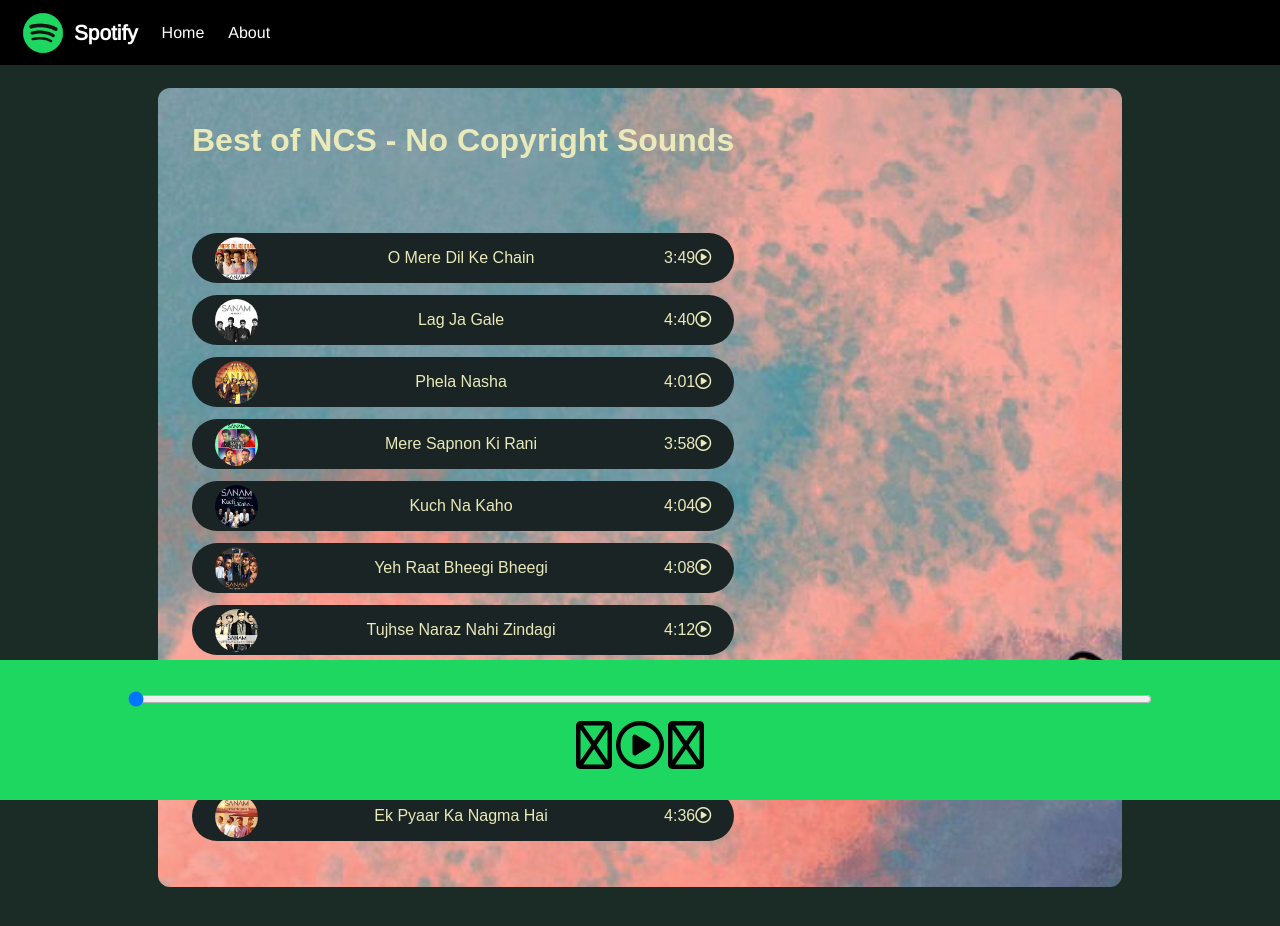
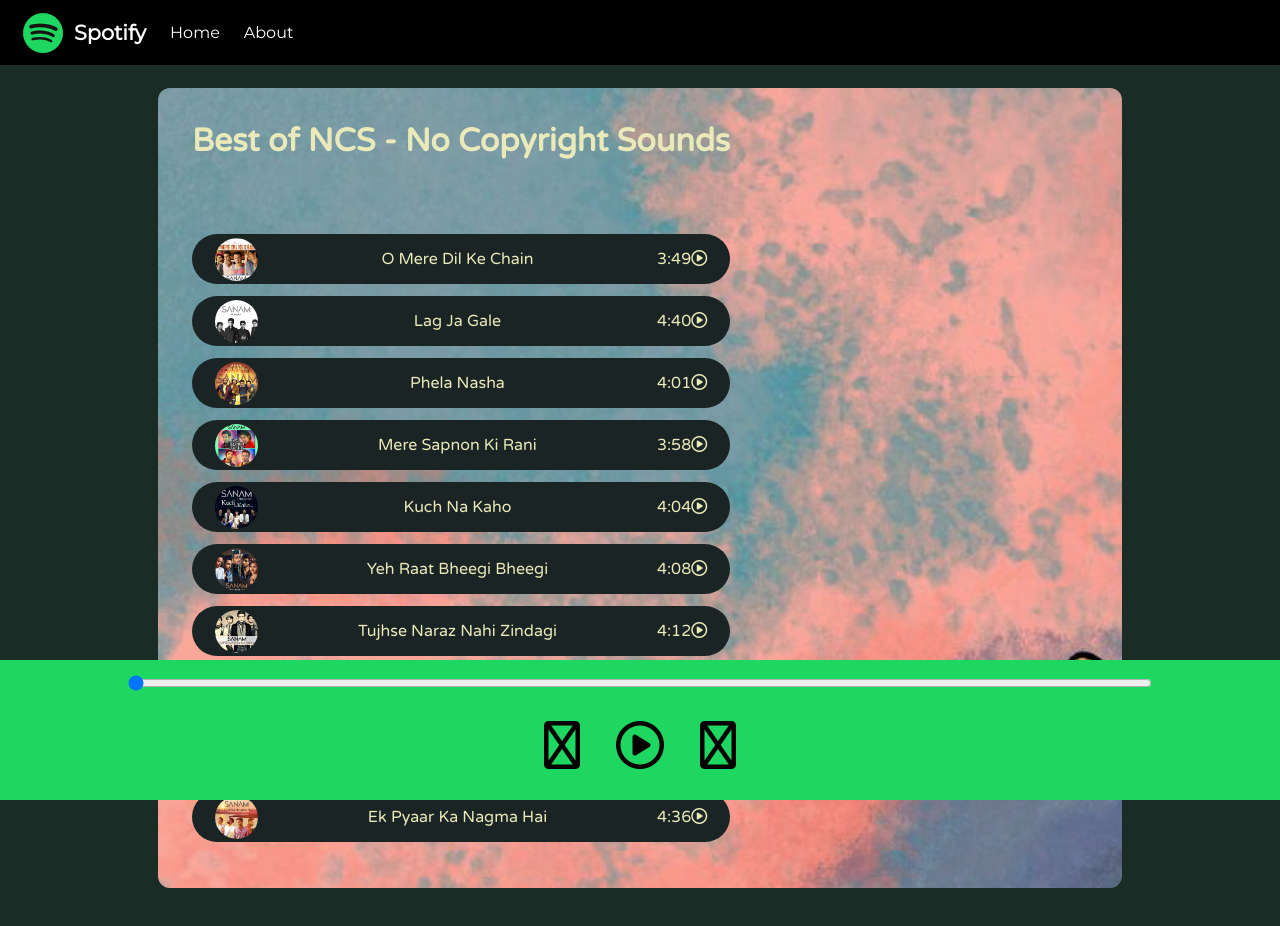
Before and after one commit to akakshat/Spotify-C, a plain HTML site: page index.html in a window 1280 px wide. Drawn offline with nearby package versions, Linux system fonts and the light colour scheme.

Commit message:
Update style.css

```diff
--- a/style.css
+++ b/style.css
@@ -1,4 +1,5 @@
-@import url('https://fonts.googleapis.com/css2?family=Arimo&family=IBM+Plex+Serif:wght@300&family=Varela+Round&display=swap');
+@import url('https://fonts.googleapis.com/css2?family=Montserrat:ital,wght@0,400;1,200&display=swap');
+@import url('https://fonts.googleapis.com/css2?family=Montserrat:ital,wght@0,400;1,200&family=Varela+Round&display=swap');
 body{
     background-color: rgb(27, 44, 38);
 }
@@ -9,7 +10,7 @@
 }
 
 nav{
-    font-family : 'arimo', sans-serif;
+    font-family: 'Montserrat', sans-serif;
 }
 
 nav ul{
@@ -41,7 +42,7 @@
     min-height: 72vh;
     background-color: black ;
     color:rgb(245, 220, 244);
-    font-family:'Londrina Outline', sans-serif;
+    font-family: 'Varela Round', sans-serif;
     display: flex;
     margin: 23px auto;
     width: 70%;
@@ -70,6 +71,7 @@
 
 .icons i{
     cursor: pointer;
+    padding: 16px;
 }
 
 #myProgressBar {
```
